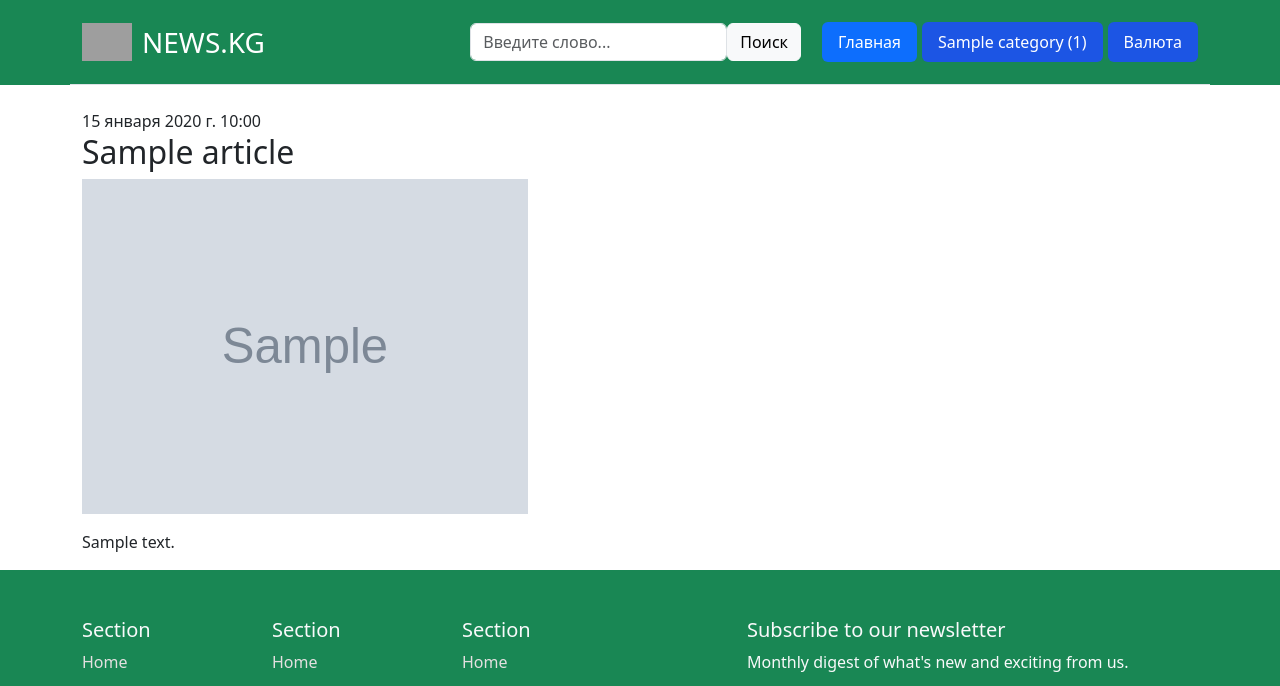
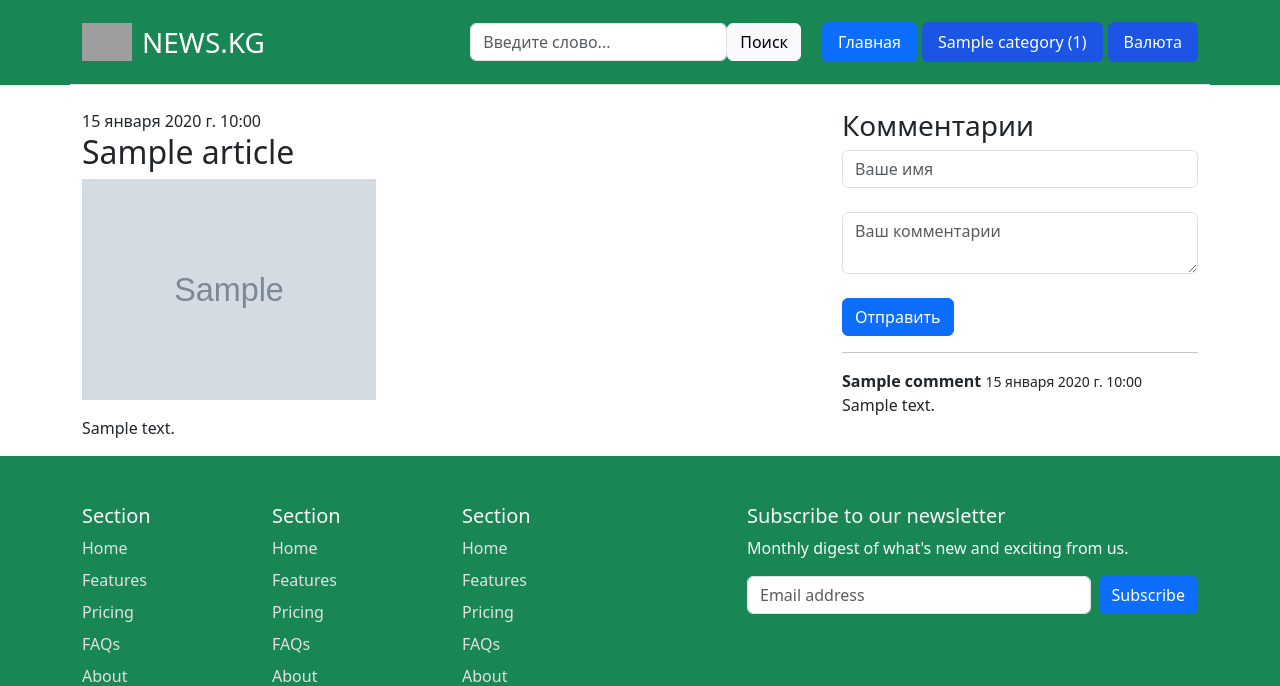
Before and after one commit to edzen12/news-backend9, a Django app: a page that uses templates/post-detail.html in a window 1280 px wide. Shown: the top 686 px of the page. Run offline with Django 5.2, Linux system fonts and the light colour scheme; tables that the repository leaves empty hold one stand-in row (values such as "Sample post"); grey boxes marked "Sample" are stand-in pictures; some libraries are stand-ins or nearby versions; grey boxes are pictures that could not be loaded.

Commit message:
add comments

```diff
--- /dev/null
+++ b/plan.txt
@@ -0,0 +1,6 @@
+1) Комментарии к постам
+2) Похожие посты
+3) лайки и количество лайков
+4) избранные посты
+5) Поиск доработать
+6) темная тема / светлая тема
--- a/post/admin.py
+++ b/post/admin.py
@@ -1,7 +1,8 @@
 from django.contrib import admin
-from post.models import Article, Category, Tag
+from post.models import Article, Category, Tag, Comment
 
 
+admin.site.register(Comment)
 
 @admin.register(Category)
 class CategoryAdmin(admin.ModelAdmin):
--- a/post/models.py
+++ b/post/models.py
@@ -51,3 +51,19 @@ class Article(models.Model):
         verbose_name = 'пост'
         verbose_name_plural = "Посты"
         ordering = ['-id']
+
+
+class Comment(models.Model):
+    article = models.ForeignKey(
+        Article, on_delete=models.CASCADE, related_name='comments'
+    )
+    name = models.CharField(max_length=100)
+    text = models.TextField()
+    created_at = models.DateTimeField(auto_now_add=True)
+
+    def __str__(self):
+        return f"{self.name} {self.article.title}"
+
+    class Meta:
+        verbose_name_plural = 'Комментарии'
+        verbose_name = 'комментарии'
--- a/post/views.py
+++ b/post/views.py
@@ -1,11 +1,11 @@
-from django.shortcuts import render, get_object_or_404
+from django.shortcuts import render, get_object_or_404, redirect
 from django.db.models import Count
 from django.core.paginator import Paginator
 from django.db.models import Q
 import xml.etree.ElementTree as ET
 import requests
 
-from post.models import Article, Category, Tag
+from post.models import Article, Category, Tag, Comment
 
 
 def currency_view(request):
@@ -100,8 +100,22 @@ def post_detail(request, slug):
     categories = Category.objects.annotate(
         articles_count=Count('articles')
     ).filter(articles_count__gt=0)[:6]
+
+    if request.method == 'POST':
+        name = request.POST.get('name')
+        text = request.POST.get('text')
+        if name and text:
+            Comment.objects.create(
+                article=articles,
+                name=name,
+                text=text
+            )
+            return redirect('post_detail', slug=slug)
+    comments = articles.comments.all().order_by('-id')
+
     context = {
         'tags':tags,
+        'comments':comments,
         'articles':articles,
         'categories':categories,
     }
--- a/templates/post-detail.html
+++ b/templates/post-detail.html
@@ -2,9 +2,37 @@
 
 {% block content %}
     <div class="container">
-        <span>{{articles.created_at}}</span>
-        <h2>{{articles.title}}</h2>
-        <img src="{{articles.image.url}}" width="40%" alt="">
-        <p class="mt-3">{{articles.description|safe}}</p>
+        <div class="row">
+            <!-- col -->
+            <div class="col-lg-8">
+                <span>{{articles.created_at}}</span>
+                <h2>{{articles.title}}</h2>
+                <img src="{{articles.image.url}}" width="40%" alt="">
+                <p class="mt-3">{{articles.description|safe}}</p>
+            </div>
+            <!-- col -->
+            <div class="col-lg-4">
+                <h3>Комментарии</h3>
+                <form method="POST">
+                    {% csrf_token %}
+                    <input class="form-control" type="text" name="name" placeholder="Ваше имя" required>
+                    <br>
+                    <textarea class="form-control" name="text" placeholder="Ваш комментарии" required></textarea>
+                    <br>
+                    <button class="btn btn-primary" type="submit">Отправить</button>
+                </form>
+                <hr>
+                {% for comment in comments %}
+                <div class="comments">
+                    <strong>{{comment.name}}</strong>
+                    <small>{{comment.created_at}}</small>
+                    <p>{{comment.text}}</p>
+                </div>
+                {% empty %}
+                    <p>Нет комментариев</p>
+                {% endfor %}
+            </div>
+            <!-- col -->
+        </div>
     </div>
 {% endblock content %}
```
Also changed, not shown: post/migrations/0008_comment.py (added).
